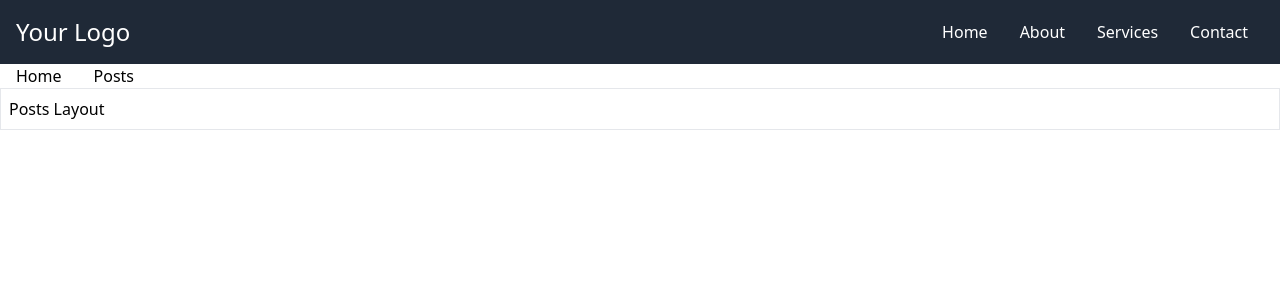
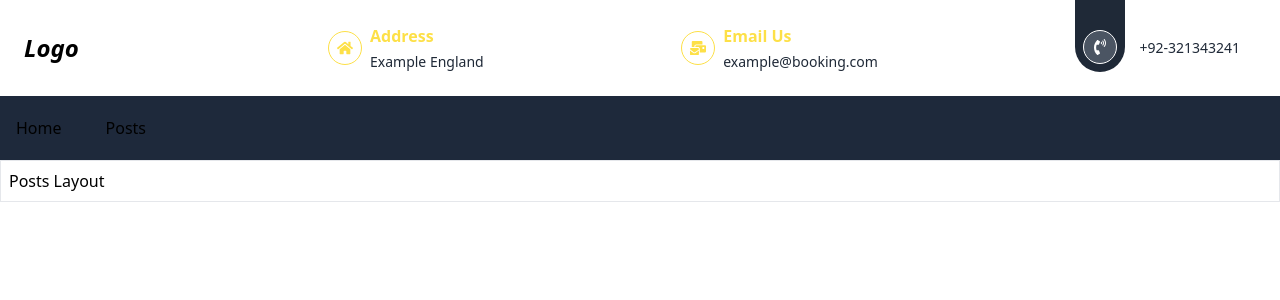
Before and after one commit to abd-ulbasit/xiots-test-app, a Next.js app: page /posts/1 in a window 1280 px wide. Shown: the top 300 px of the page. Built offline with nearby package versions, Linux system fonts and the light colour scheme; no server answers.

Commit message:
sytle mainnavbar for sm and lg screens

```diff
--- a/src/components/MainNavbar.tsx
+++ b/src/components/MainNavbar.tsx
@@ -2,7 +2,8 @@ import { usePostsStore } from '@/store/posts';
 import Link from 'next/link';
 import { useRouter } from 'next/router';
 import React, { useEffect, useState } from 'react';
-
+import { FaHome, FaMailBulk, FaPhoneVolume } from "react-icons/fa"
+import { FiPhone } from "react-icons/fi"
 interface NavbarProps {
     // Add any props you might need for the navbar
 }
@@ -36,61 +37,90 @@ const MainNavbar: React.FC<NavbarProps> = () => {
     return (
         <section>
 
-            <nav className="bg-gray-800 p-4 flex items-center justify-between">
-                <div className="flex items-center">
-                    <h1 className="text-white text-2xl mr-4">Your Logo</h1>
+            <nav >
+                <div className="h-24 pl-6 pr-10 flex-wrap flex items-center justify-between" >
+
+                    <div className="flex items-center w-1/4">
+                        <h1 className=" text-2xl mr-4 italic font-bold font-sans"> Logo</h1>
                     </div>
                     <button
-                    className="text-white text-2xl md:hidden"
+                        className="text-2xl md:hidden "
                         onClick={handleToggle}
                     >
                         &#9776;
                     </button>
-                <ul
+                    <div
+                        className={`  md:flex flex-row hidden flex-grow md:items-center  gap-3 justify-between`}
+                    >
+                        <div className='flex-row flex items-center gap-2'>
+                            <div className='text-yellow-300 p-2 border-yellow-300 rounded-full border'>
+                                <FaHome></FaHome>
+                            </div>
+                            <div className='flex flex-col gap-1'>
+                                <div className='text-yellow-300 font-bold'> Address</div>
+                                <div className='text-gray-800 text-sm'> Example England</div>
+                            </div>
+                        </div>
+                        <div className='flex-row flex items-center gap-2'>
+                            <div className='text-yellow-300 p-2 border-yellow-300 rounded-full border'>
+                                <FaMailBulk></FaMailBulk>
+                            </div>
+                            <div className='flex flex-col gap-1'>
+                                <div className='text-yellow-300 font-bold'>Email Us</div>
+                                <div className='text-gray-800 text-sm'> example@booking.com</div>
+                            </div>
+                        </div>
+                        <div className='flex-row flex items-center gap-2 relative '>
+                            <div className='absolute -top-12 pt-10 p-2 bg-gray-800 rounded-b-full '>
+                                <div className='text-white bg-gray-600 p-2 border-white  rounded-full border'>
+                                    <FaPhoneVolume></FaPhoneVolume>
+                                </div>
+                            </div>
+                            <p className='text-gray-800 text-sm ml-16'>+92-321343241</p>
+                        </div>
+                    </div>
+                </div>
+                <div
                     className={`${showLinks ? 'block' : 'hidden'
-                        } md:flex flex-col md:flex-row md:items-center`}
+                        } md:hidden flex flex-col  md:items-center px-6 gap-3`}
                 >
-                    <li className="my-2 md:my-0">
-                        <Link
-                            href="#"
-                            className="text-white hover:text-gray-300 md:mx-4 block"
-                        >
-                            Home
-                        </Link>
-                    </li>
-                    <li className="my-2 md:my-0">
-                        <Link
-                            href="#"
-                            className="text-white hover:text-gray-300 md:mx-4 block"
-                        >
-                            About
-                        </Link>
-                    </li>
-                    <li className="my-2 md:my-0">
-                        <Link
-                            href="#"
-                            className="text-white hover:text-gray-300 md:mx-4 block"
-                        >
-                            Services
-                        </Link>
-                    </li>
-                    <li className="my-2 md:my-0">
-                        <Link
-                            href="#"
-                            className="text-white hover:text-gray-300 md:mx-4 block"
-                        >
-                            Contact
-                        </Link>
-                    </li>
-                </ul>
+                    <div className='flex-row flex items-center gap-2'>
+                        <div className='text-yellow-300 p-2 border-yellow-300 rounded-full border'>
+                            <FaHome></FaHome>
+                        </div>
+                        <div className='flex flex-col gap-1'>
+                            <div className='text-yellow-300 font-bold'> Address</div>
+                            <div className='text-gray-800 text-sm'> Example England</div>
+                        </div>
+                    </div>
+                    <div className='flex-row flex items-center gap-2'>
+                        <div className='text-yellow-300 p-2 border-yellow-300 rounded-full border'>
+                            <FaMailBulk></FaMailBulk>
+                        </div>
+                        <div className='flex flex-col gap-1'>
+                            <div className='text-yellow-300 font-bold'>Email Us</div>
+                            <div className='text-gray-800 text-sm'> example@booking.com</div>
+                        </div>
+                    </div>
+                    <div className='flex-row flex items-center gap-2'>
+                        <div className='text-yellow-300 p-2 border-yellow-300 rounded-full border'>
+                            <FiPhone></FiPhone>
+                        </div>
+                        <div className='flex flex-col gap-1'>
+                            {/* <div className='text-yellow-300'> Address</div>
+                            <div className='text-gray-800 text-sm'> Example England</div> */}
+                            <p className='text-gray-800 text-sm font-bold'>+92-321343241</p>
+                        </div>
+                    </div>
+                </div>
             </nav>
-            <ul className="md:flex flex-col md:flex-row md:items-center ">
-                <li className={`my-2 md:my-0 ${isCurrentPage('/') ? 'text-red-500' : ''}`}>
+            <ul className="md:flex hidden flex-row  w-full h-16 items-center gap-3 bg-slate-800 ">
+                <li className={` ${isCurrentPage('/') ? 'text-red-500' : ''}`}>
                     <Link href="/" className="hover:text-gray-300 md:mx-4 block">
                         Home
                     </Link>
                 </li>
-                <li className={`my-2 md:my-0 ${isCurrentPage('/posts') ? 'text-red-500' : ''}`}>
+                <li className={` ${isCurrentPage('/posts') ? 'text-red-500' : ''}`}>
                     <Link href="/posts" className="hover:text-gray-300 md:mx-4 block">
                         Posts
                     </Link>
--- a/src/styles/globals.css
+++ b/src/styles/globals.css
@@ -25,3 +25,7 @@ body {
     )
     rgb(var(--background-start-rgb));
 } */
+*,body,html{
+  padding: 0;
+  margin: 0;
+}
```
Lines whose indentation alone changed are shown as unchanged.
